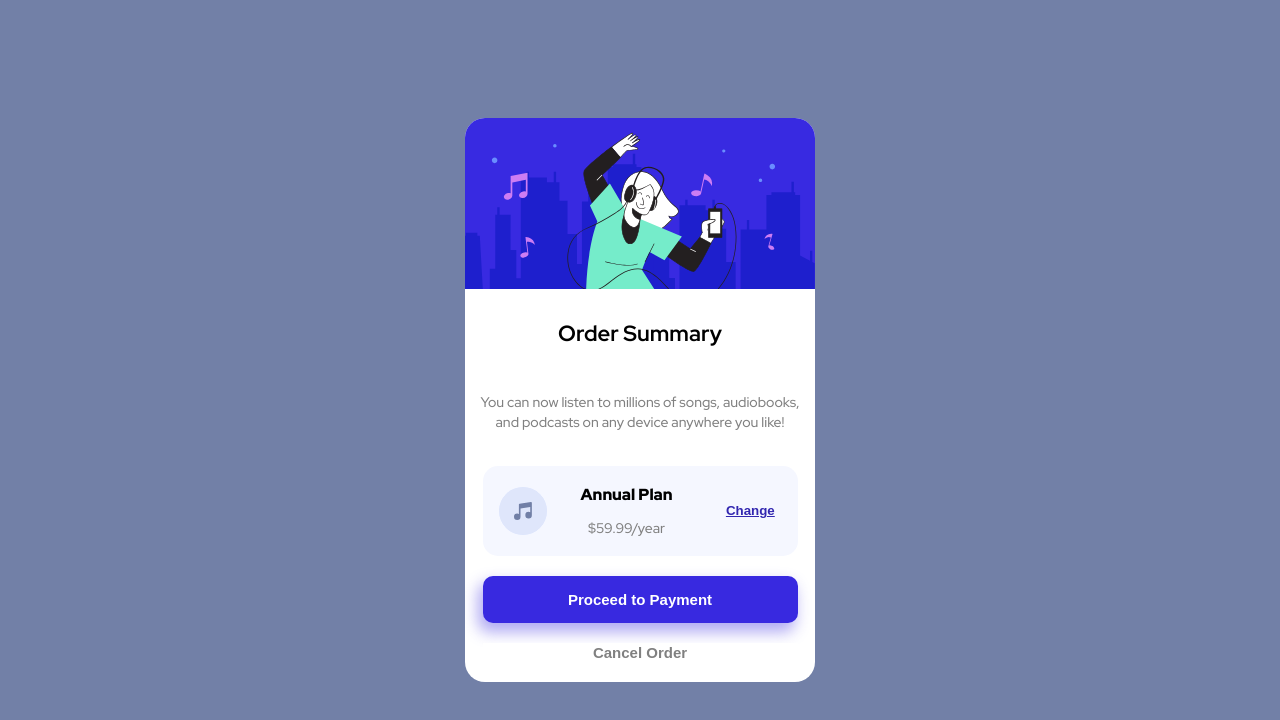
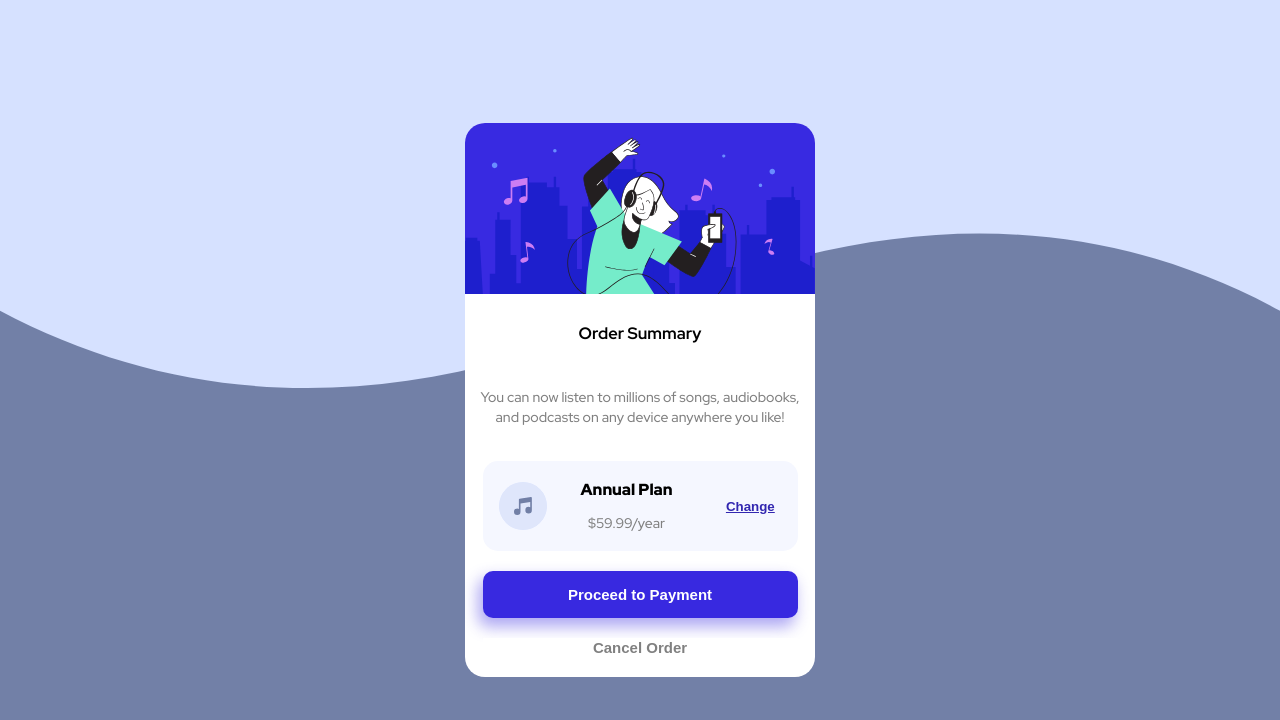
Before and after one commit to Zearw/order-summary-card, a plain HTML site: page index.html in a window 1280 px wide. Drawn offline with Linux system fonts and the light colour scheme.

Commit message:
Fixing accessibility

```diff
--- a/index.html
+++ b/index.html
@@ -20,7 +20,7 @@
     <title>Frontend Mentor | Order summary card</title>
   </head>
   <body>
-    <div class="order_card">
+    <article class="order_card">
       <div class="card">
         <div class="img_card">
           <img src="./images/illustration-hero.svg" alt="" srcset="" />
@@ -47,6 +47,6 @@
           <button class="cancel">Cancel Order</button>
         </div>
       </div>
-    </div>
+    </article>
   </body>
 </html>
--- a/style.css
+++ b/style.css
@@ -8,6 +8,9 @@ body {
   display: flex;
   justify-content: center;
   align-items: center;
+  background-image: url(./images/pattern-background-desktop.svg);
+  background-size: contain;
+  background-repeat: no-repeat;
 }
 .order_card {
   font-size: 0.875rem;
@@ -16,7 +19,7 @@ body {
   border-radius: 20px;
   background-color: white;
   overflow: hidden;
-  margin: 15px;
+  margin: 0.938rem;
   justify-items: center;
   transition: 2s color ease;
   text-align: center;
@@ -35,12 +38,12 @@ body {
 
 .title {
   font-weight: 900;
-  font-size: 11px;
-  margin: 15px;
+  font-size: 0.688rem;
+  margin: 0.938rem;
 }
 .description {
   line-height: 20px;
-  padding: 0px 15px;
+  padding: 0px 0.938rem;
   color: grey;
 }
 
@@ -51,8 +54,8 @@ body {
   justify-content: space-around;
   align-items: center;
   width: 90%;
-  border-radius: 15px;
-  margin: 20px;
+  border-radius: 0.938rem;
+  margin: 1.25rem;
 }
 .price_suscription img {
   background-color: hsl(225, 100%, 94%);
@@ -61,18 +64,18 @@ body {
 }
 
 .tipe_plan h2 {
-  padding-top: 5px;
-  font-size: 16px;
+  padding-top: 0.313rem;
+  font-size: 1rem;
   font-weight: 900;
 }
 
 .tipe_plan p {
   color: grey;
-  padding-bottom: 5px;
+  padding-bottom: 0.313rem;
 }
 
 .change_plan {
-  padding-left: 20px;
+  padding-left: 1.25rem;
   border: none;
   background-color: hsl(225, 100%, 98%);
   color: hsl(245, 64%, 42%);
@@ -87,10 +90,10 @@ body {
 .pay {
   background-color: hsl(245, 75%, 52%);
   border: none;
-  padding: 15px;
+  padding: 0.938rem;
   color: white;
   font-weight: 700;
-  font-size: 15px;
+  font-size: 0.938rem;
   border-radius: 10px;
   width: 90%;
   -webkit-box-shadow: -4px 8px 15px 1px hsla(245, 75%, 52%, 0.4);
@@ -102,16 +105,22 @@ body {
 }
 
 .cancel {
-  margin: 20px;
+  margin: 1.25rem;
   width: 90%;
   border: none;
   background-color: white;
   color: grey;
   font-weight: 700;
-  font-size: 15px;
+  font-size: 0.938rem;
   cursor: pointer;
 }
 
 .cancel:hover {
   color: hsl(223, 47%, 23%);
 }
+
+@media screen and (max-width: 375px) {
+  body {
+    background-image: url(./images/pattern-background-mobile.svg);
+  }
+}
```
